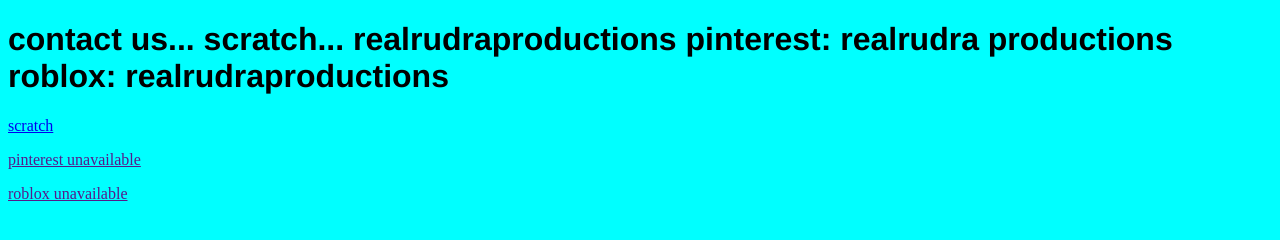
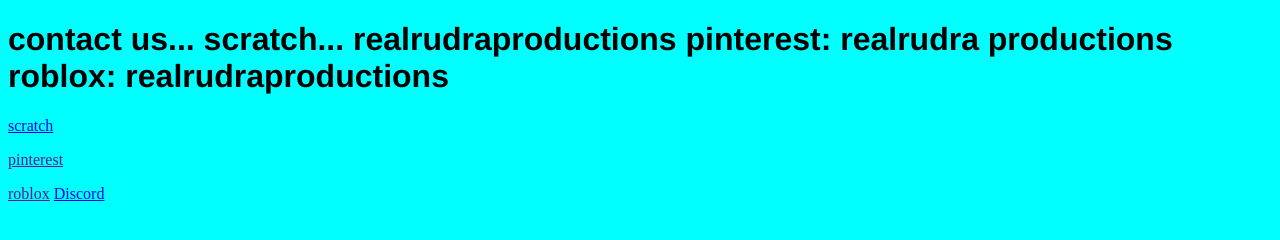
Before and after one commit to rudradg/rrp, a plain HTML site: page links.html in a window 1280 px wide. Drawn offline with Linux system fonts and the light colour scheme.

Commit message:
Update links.html

```diff
--- a/links.html
+++ b/links.html
@@ -17,8 +17,11 @@ pinterest: realrudra productions roblox: realrudraproductions</h1>
 <p>scratch</p>
 </a>
 <a href="">
-<p>pinterest unavailable</p>
+<p>pinterest</p>
 </a>
 <a href="">
-<p>roblox unavailable</a>
+<p>roblox</a>
 </a>
+<a href="https://discord.gg/QfZWFxW5xK">
+    Discord
+</a>
```
